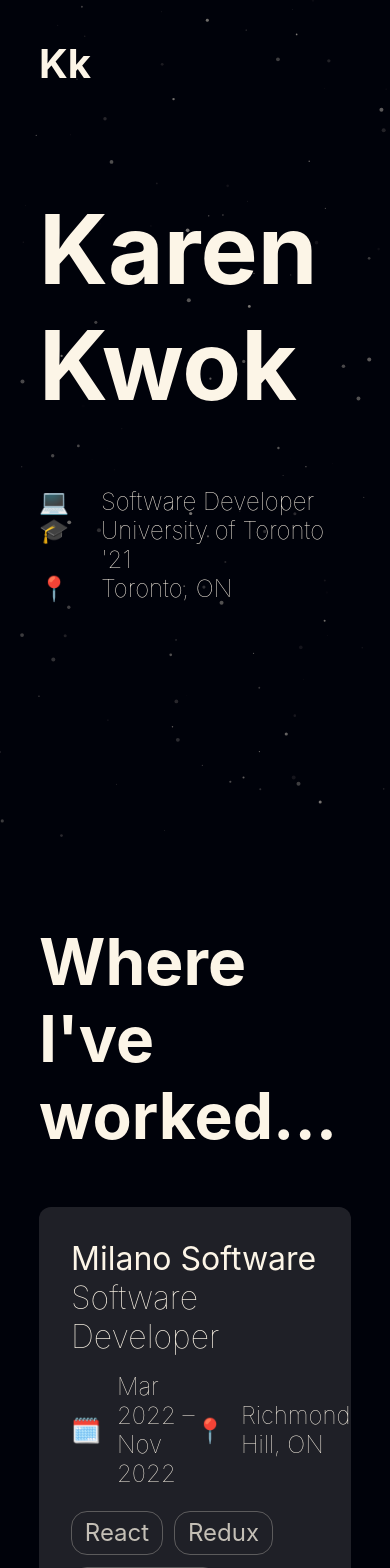
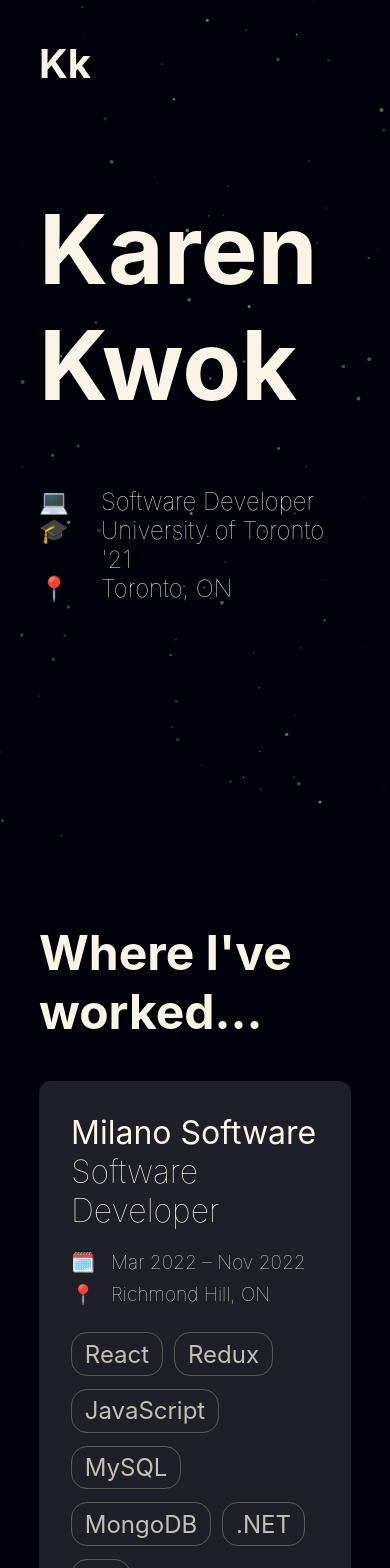
Before and after one commit to karenkwok/karenkwok.github.io, a React (Create React App) app: page / in a window 390 px wide. Shown: the top 1568 px of the page. Built offline with nearby package versions, Linux system fonts and the light colour scheme.

Commit message:
added media queries to experience

```diff
--- a/src/App.scss
+++ b/src/App.scss
@@ -44,6 +44,10 @@ a:-webkit-any-link {
   h1 {
     font-size: 6rem;
   }
+
+  h2 {
+    font-size: 3rem;
+  }
 }
 
 @media (max-width: 350px) {
--- a/src/components/UI/Experience.scss
+++ b/src/components/UI/Experience.scss
@@ -24,3 +24,51 @@
     }
   }
 }
+
+@media (max-width: 750px) {
+  .experience-card {
+    .experience-date-location {
+      font-size: 1.2rem;
+    }
+  }
+}
+
+@media (max-width: 620px) {
+  .experience-card {
+    .experience-date-location {
+      display: flex;
+      flex-direction: column;
+      align-items: flex-start;
+
+      .experience--date-location {
+        width: 100%;
+        margin-top: 0.25rem;
+        margin-bottom: 0.25rem;
+      }
+    }
+  }
+}
+
+@media (max-width: 350px) {
+  .experience-card {
+    .experience-date-location {
+      font-size: 1rem;
+    }
+  }
+}
+
+@media (max-width: 310px) {
+  .experience-card {
+    .experience-date-location {
+      font-size: 0.9rem;
+    }
+  }
+}
+
+@media (max-width: 290px) {
+  .experience-card {
+    .experience-date-location {
+      font-size: 0.8rem;
+    }
+  }
+}
```
